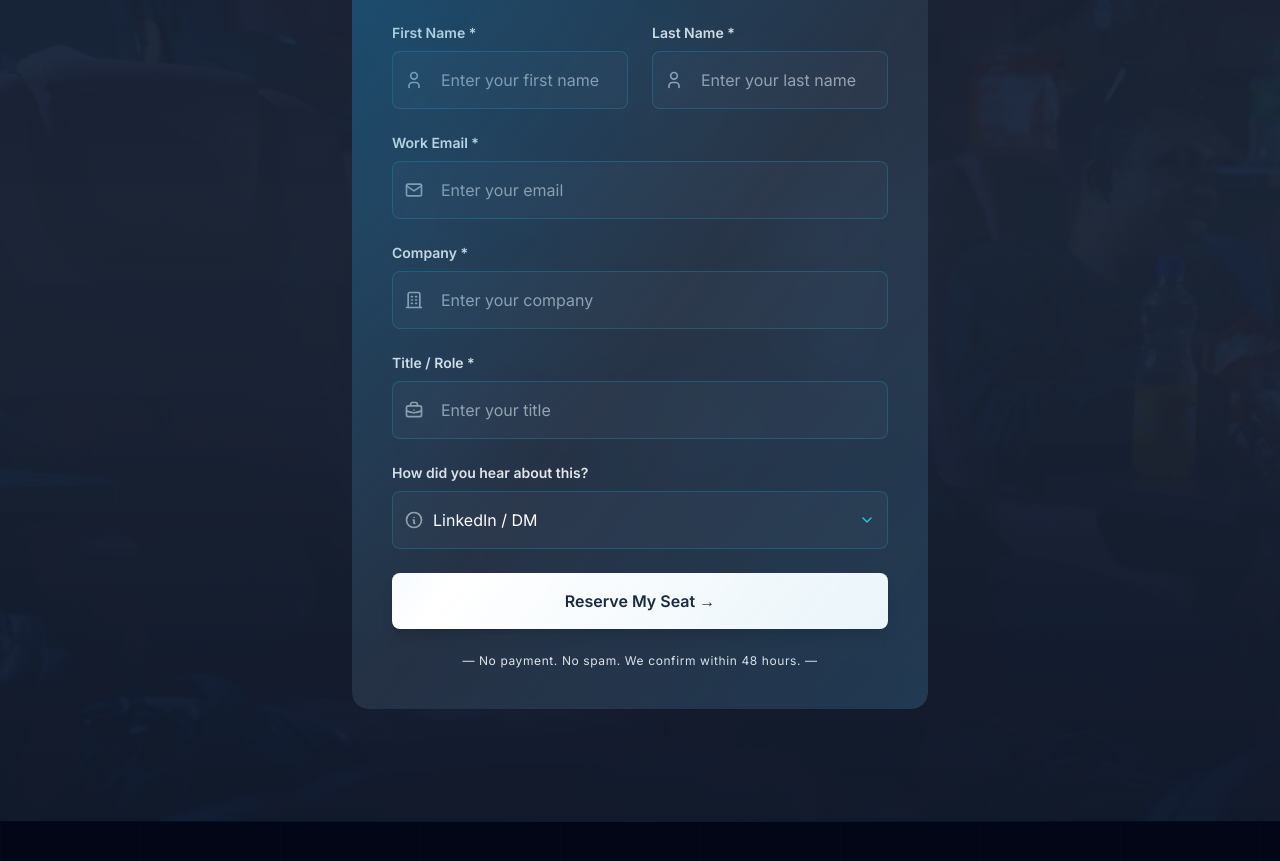
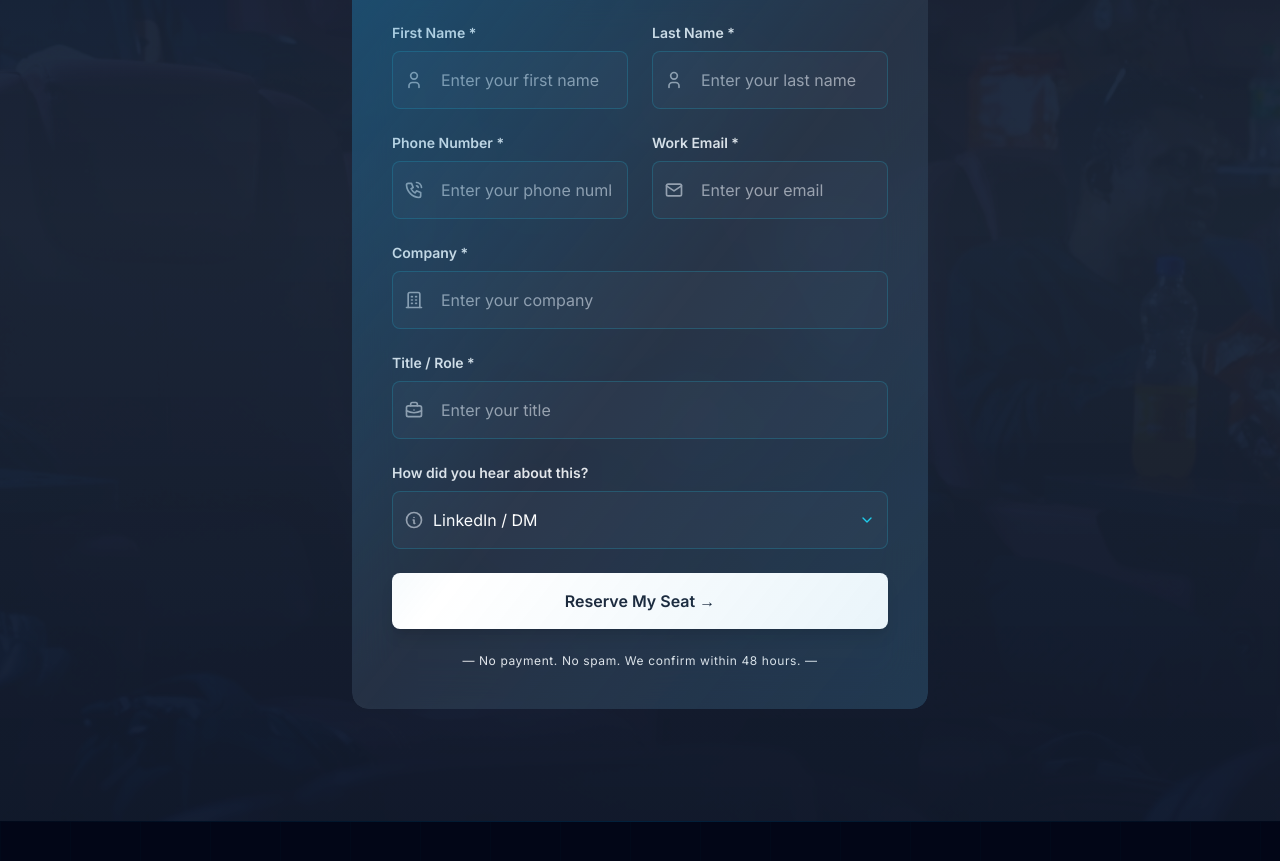
Before and after one commit to CAPTAINOIG/retirement_party, a React (Vite) app: page / in a window 1280 px wide. Shown: the part 3581-4442 px from the top of the page. Built offline with nearby package versions, Linux system fonts and the light colour scheme.

Commit message:
full project in next.js

```diff
--- a/package.json
+++ b/package.json
@@ -11,7 +11,7 @@
   },
   "dependencies": {
     "@tanstack/react-query": "^5.100.10",
-    "axios": "^1.16.0",
+    "axios": "^1.16.1",
     "framer-motion": "^12.38.0",
     "react": "^19.2.5",
     "react-dom": "^19.2.5",
--- a/src/api/authApi.js
+++ b/src/api/authApi.js
@@ -1,10 +1,10 @@
 import { useMutation } from '@tanstack/react-query';
-import http from '../lib/http';
+import axiosInstance from '../utils/Axiosinstance';
 
 export const useCreateEventAttendee = () => {
   return useMutation({
     mutationFn: (body) => {
-      return http.post('/misc/event-attendees', body);
+      return axiosInstance.post('/api/users/register', body);
     },
   });
 };
--- a/src/components/sections/RSVPSection.jsx
+++ b/src/components/sections/RSVPSection.jsx
@@ -2,7 +2,7 @@ import { useState } from "react";
 import { motion, AnimatePresence } from "framer-motion";
 import { StarIcon } from "@heroicons/react/24/solid";
 import { useForm } from "react-hook-form";
-import { TbUser, TbMail, TbBuilding, TbBriefcase, TbInfoCircle } from "react-icons/tb";
+import { TbUser, TbMail, TbBuilding, TbBriefcase, TbInfoCircle, TbPhoneCall } from "react-icons/tb";
 import { HEAR_ABOUT_OPTIONS } from "../../utils/constants";
 import { useCreateEventAttendee } from "../../api/authApi";
 import SuccessView from "./SuccessView";
@@ -22,28 +22,33 @@ const RSVPSection = () => {
   const { mutate: createAttendee, isPending } = useCreateEventAttendee();
 
   const onSubmit = (data) => {
-    console.log("Submitting RSVP with data:", data);
     setErrorMessage("");
     createAttendee(
       {
-        name: data.name,
+        firstName: data.name,
+        lastName: data.lastName,
         email: data.email,
-        meta: {
-          lastName: data.lastName,
+        phone: data.phone,
         company: data.company,
         title: data.title,
-          hearAbout: data.hearAbout
+        hearAbout: data.hearAbout,
       },
+      {
         onSuccess: (res) => {
           console.log("RSVP submitted:", res);
           setSubmitted(true);
           reset();
         },
         onError: (e) => {
-        console.log(e)
-        setErrorMessage(e?.response?.data?.message ?? 'Something went wrong, please try again');
+          console.log(e);
+          setErrorMessage(
+            e?.response?.data?.message ??
+              e?.message ??
+              'Something went wrong, please try again'
+          );
         },
-    });
+      }
+    );
   };
   const onFormSubmit = handleSubmit(onSubmit);
 
@@ -135,8 +140,7 @@ const RSVPSection = () => {
                         <input
                           {...register('name', { required: 'First name is required' })}
                           placeholder="Enter your first name"
-                          className={`w-full pl-12 pr-4 py-4 text-base text-white bg-slate-700/50 border rounded-lg transition-all duration-200 focus:outline-none focus:ring-2 focus:ring-cyan-400/20 font-sans ${
-                            errors.name
+                          className={`w-full pl-12 pr-4 py-4 text-base text-white bg-slate-700/50 border rounded-lg transition-all duration-200 focus:outline-none focus:ring-2 focus:ring-cyan-400/20 font-sans ${errors.name
                               ? 'border-red-500 focus:border-red-500'
                               : 'border-cyan-400/20 hover:border-cyan-400/40 focus:border-cyan-400'
                             }`}
@@ -156,8 +160,7 @@ const RSVPSection = () => {
                         <input
                           {...register('lastName', { required: 'Last name is required' })}
                           placeholder="Enter your last name"
-                          className={`w-full pl-12 pr-4 py-4 text-base text-white bg-slate-700/50 border rounded-lg transition-all duration-200 focus:outline-none focus:ring-2 focus:ring-cyan-400/20 font-sans ${
-                            errors.lastName
+                          className={`w-full pl-12 pr-4 py-4 text-base text-white bg-slate-700/50 border rounded-lg transition-all duration-200 focus:outline-none focus:ring-2 focus:ring-cyan-400/20 font-sans ${errors.lastName
                               ? 'border-red-500 focus:border-red-500'
                               : 'border-cyan-400/20 hover:border-cyan-400/40 focus:border-cyan-400'
                             }`}
@@ -169,6 +172,26 @@ const RSVPSection = () => {
                     </div>
                   </div>
 
+                 <div className="grid grid-cols-1 gap-6 md:grid-cols-2">
+                    <div className="space-y-2">
+                      <label className="block text-sm font-semibold text-gray-200 font-sans">
+                        Phone Number *
+                      </label>
+                      <div className="relative">
+                        <TbPhoneCall className="absolute left-3 top-1/2 transform -translate-y-1/2 text-gray-400" size={20} />
+                        <input
+                          {...register('phone', { required: 'Phone number is required' })}
+                          placeholder="Enter your phone number"
+                          className={`w-full pl-12 pr-4 py-4 text-base text-white bg-slate-700/50 border rounded-lg transition-all duration-200 focus:outline-none focus:ring-2 focus:ring-cyan-400/20 font-sans ${errors.phone
+                              ? 'border-red-500 focus:border-red-500'
+                              : 'border-cyan-400/20 hover:border-cyan-400/40 focus:border-cyan-400'
+                            }`}
+                        />
+                        {errors.phone && (
+                          <p className="mt-1 text-sm text-red-400 font-sans">{errors.phone.message}</p>
+                        )}
+                      </div>
+                    </div>
                     <div className="space-y-2">
                     <label className="block text-sm font-semibold text-gray-200 font-sans">
                       Work Email *
@@ -185,8 +208,7 @@ const RSVPSection = () => {
                         })}
                         type="email"
                         placeholder="Enter your email"
-                        className={`w-full pl-12 pr-4 py-4 text-base text-white bg-slate-700/50 border rounded-lg transition-all duration-200 focus:outline-none focus:ring-2 focus:ring-cyan-400/20 font-sans ${
-                          errors.email
+                        className={`w-full pl-12 pr-4 py-4 text-base text-white bg-slate-700/50 border rounded-lg transition-all duration-200 focus:outline-none focus:ring-2 focus:ring-cyan-400/20 font-sans ${errors.email
                             ? 'border-red-500 focus:border-red-500'
                             : 'border-cyan-400/20 hover:border-cyan-400/40 focus:border-cyan-400'
                           }`}
@@ -194,6 +216,7 @@ const RSVPSection = () => {
                       {errors.email && (
                         <p className="mt-1 text-sm text-red-400 font-sans">{errors.email.message}</p>
                       )}
+                    </div>
                     </div>
                   </div>
 
@@ -206,8 +229,7 @@ const RSVPSection = () => {
                       <input
                         {...register('company', { required: 'Company is required' })}
                         placeholder="Enter your company"
-                        className={`w-full pl-12 pr-4 py-4 text-base text-white bg-slate-700/50 border rounded-lg transition-all duration-200 focus:outline-none focus:ring-2 focus:ring-cyan-400/20 font-sans ${
-                          errors.company
+                        className={`w-full pl-12 pr-4 py-4 text-base text-white bg-slate-700/50 border rounded-lg transition-all duration-200 focus:outline-none focus:ring-2 focus:ring-cyan-400/20 font-sans ${errors.company
                             ? 'border-red-500 focus:border-red-500'
                             : 'border-cyan-400/20 hover:border-cyan-400/40 focus:border-cyan-400'
                           }`}
@@ -227,8 +249,7 @@ const RSVPSection = () => {
                       <input
                         {...register('title', { required: 'Title is required' })}
                         placeholder="Enter your title"
-                        className={`w-full pl-12 pr-4 py-4 text-base text-white bg-slate-700/50 border rounded-lg transition-all duration-200 focus:outline-none focus:ring-2 focus:ring-cyan-400/20 font-sans ${
-                          errors.title
+                        className={`w-full pl-12 pr-4 py-4 text-base text-white bg-slate-700/50 border rounded-lg transition-all duration-200 focus:outline-none focus:ring-2 focus:ring-cyan-400/20 font-sans ${errors.title
                             ? 'border-red-500 focus:border-red-500'
                             : 'border-cyan-400/20 hover:border-cyan-400/40 focus:border-cyan-400'
                           }`}
@@ -262,8 +283,7 @@ const RSVPSection = () => {
                   <button
                     type="submit"
                     disabled={isPending}
-                    className={`w-full py-4 px-6 text-base font-semibold rounded-lg transition-all duration-200 font-sans ${
-                      isPending
+                    className={`w-full py-4 px-6 text-base font-semibold rounded-lg transition-all duration-200 font-sans ${isPending
                         ? 'bg-gray-600 text-gray-300 cursor-not-allowed opacity-60'
                         : 'bg-white text-dark-800 shadow-lg hover:shadow-xl transform hover:scale-[1.02] active:scale-[0.98]'
                       }`}
--- /dev/null
+++ b/src/lib/constants.js
@@ -0,0 +1,8 @@
+export const OPINIONS_URL = process.env.NEXT_PUBLIC_OPINIONS_URL || '';
+export const MARKET_URL = process.env.NEXT_PUBLIC_MARKET_URL || '';
+export const PREDICT_URL = process.env.NEXT_PUBLIC_PREDICT_URL || '';
+export const IMMORTAL_URL = process.env.NEXT_PUBLIC_IMMORTAL_URL || '';
+export const ACCOUNT_URL = process.env.NEXT_PUBLIC_ACCOUNT_URL || '';
+export const API_URL = process.env.NEXT_PUBLIC_API_URL || '';
+export const S3_BUCKET_NAME = process.env.NEXT_PUBLIC_S3_BUCKET_NAME || '';
+export const BASE_URL = process.env.NEXT_PUBLIC_BASE_URL || '';
--- a/src/lib/http.js
+++ b/src/lib/http.js
@@ -1,8 +1,8 @@
 import axios from 'axios';
+import { API_URL } from './constants';
 
 const http = axios.create({
-  // baseURL: VITE_API_BASE_URL,
-
+  baseURL: API_URL,
 });
 
 http.interceptors.request.use((config) => {
--- a/src/utils/Axiosinstance.js
+++ b/src/utils/Axiosinstance.js
@@ -1,6 +1,6 @@
 import axios from "axios";
 
-const baseURL = import.meta.env.VITE_API_BASE_URL || "https://retirement-party-backend.onrender.com";
+const baseURL = import.meta.env.VITE_API_BASE_URL
 
 const axiosInstance = axios.create({
   baseURL,
```
Also changed, not shown: 2 other files (tests, documents, lock files or other folders). Lines whose indentation alone changed are shown as unchanged.
